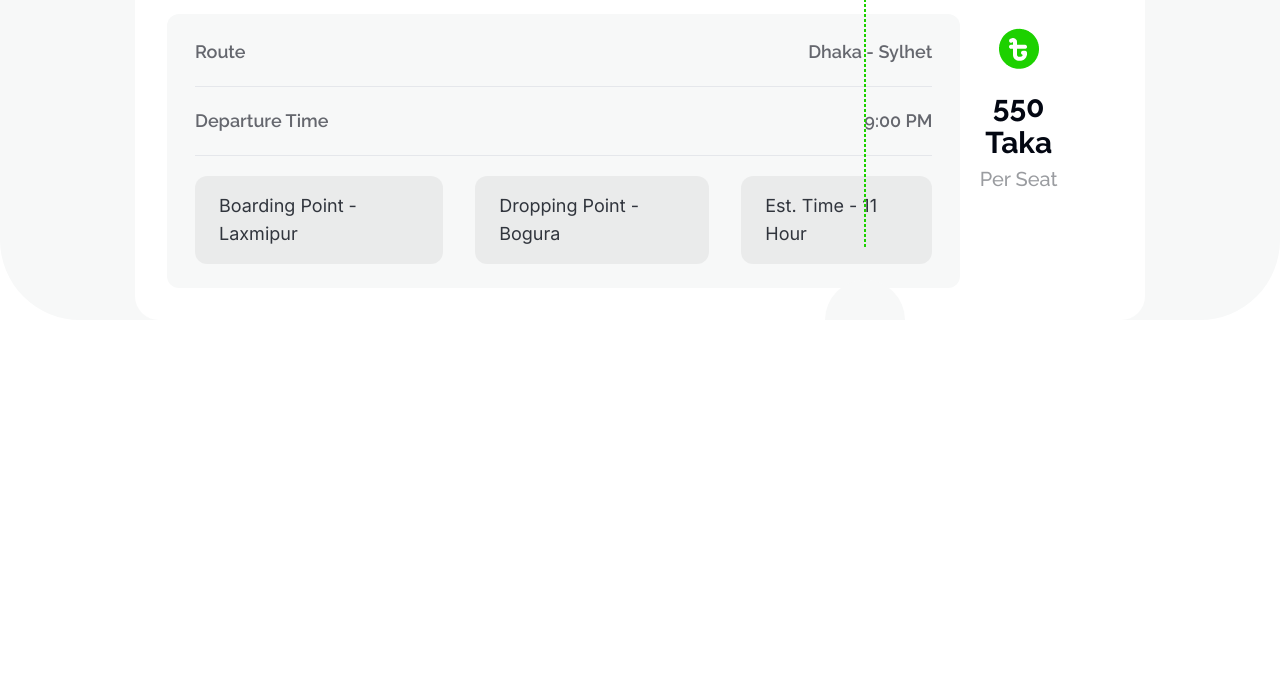
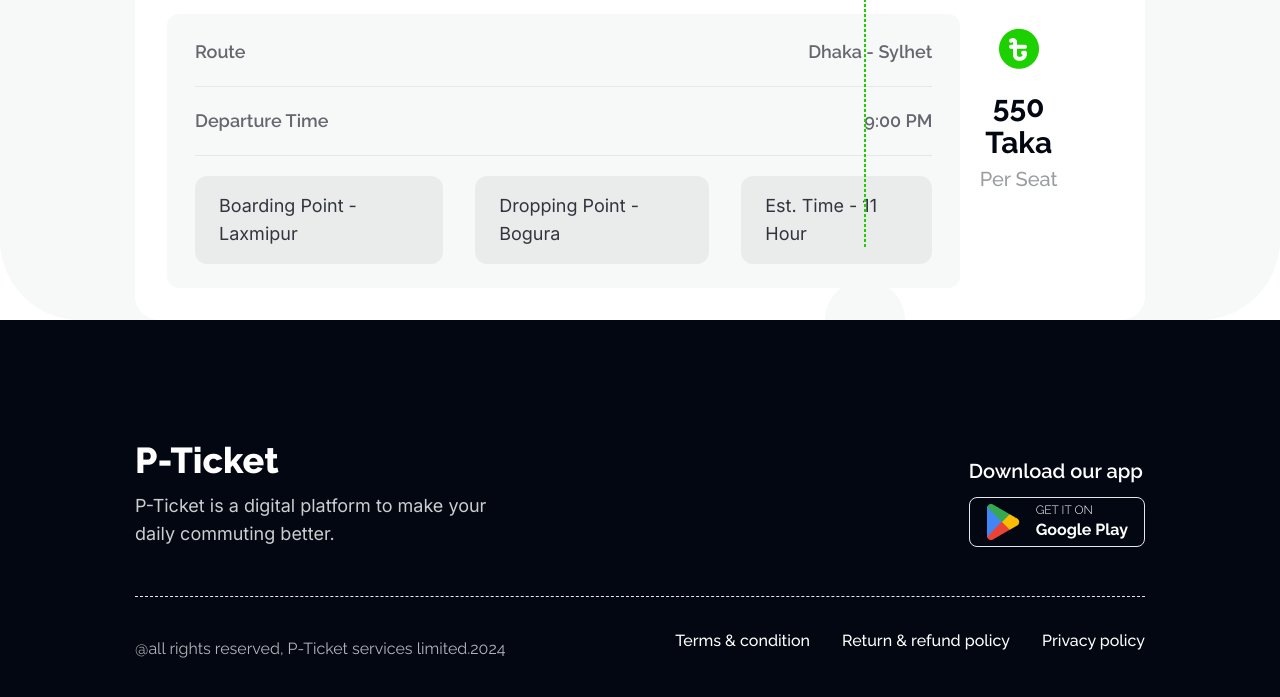
Before and after one commit to mranonno/fifth-assignment, a plain HTML site: page index.html in a window 1280 px wide. Shown: the part 1860-2557 px from the top of the page. Before the commit the page ends 2180 px from the top, so only its background shows below. Drawn offline with nearby package versions, Linux system fonts and the light colour scheme.

Commit message:
footer done

```diff
--- a/index.html
+++ b/index.html
@@ -235,7 +235,9 @@
           <!------ left side of destination ----->
           <div class="flex flex-col items-center">
             <!------ greenline paribhahan & 40 Seats ----->
-            <div class="flex lg:flex-row flex-col items-center justify-between mb-6 w-full">
+            <div
+              class="flex lg:flex-row flex-col items-center justify-between mb-6 w-full"
+            >
               <!------ greenline ----->
               <div class="flex items-center gap-4">
                 <div><img src="./images/bus-logo.png" alt="" /></div>
@@ -332,11 +334,43 @@
       <section></section>
     </main>
     <!------ Footer Section ----->
-    <footer>
+    <footer class="bg-black100 lg:py-[120px] lg:px-[135px] py-5">
       <!------ Web Details & Download Section ----->
-      <section></section>
+      <section class="flex lg:flex-row flex-col justify-between items-center mb-12">
+              <!------ footer title ----->
+        <div>
+          <h3 class="text-white text-4xl font-extrabold mb-3 text-center lg:text-start">P-Ticket</h3>
+          <p class="text-[#FFFFFFCC] text-lg font-inter lg:text-start text-center">
+            P-Ticket is a digital platform to make your <br />
+            daily commuting better.
+          </p>
+        </div>
+              <!------ download option ----->
+        <div>
+          <h4 class="text-white text-xl font-semibold mb-3 mt-4">Download our app</h4>
+          <div class="flex gap-4 border items-center px-4 py-1 rounded-lg">
+            <div><img src="./images/playstore.png" alt="" /></div>
+            <div class="text-white">
+              <p class="font-light text-xs">GET IT ON</p>
+              <h4 class="font-bold">Google Play</h4>
+            </div>
+          </div>
+        </div>
+      </section>
+      <hr class="border-dashed" />
       <!------ Copyrights Section ----->
-      <section></section>
+      <section class="flex lg:flex-row flex-col-reverse justify-between items-center mt-8">
+        <div>
+          <p class="text-[#FFFFFFB3]">
+            @all rights reserved, P-Ticket services limited.2024
+          </p>
+        </div>
+        <ul class="text-white font-inter font-medium flex lg:flex-row flex-col lg:gap-8 gap-3 text-center mb-4">
+          <li><a href="">Terms & condition</a></li>
+          <li><a href="">Return & refund policy</a></li>
+          <li><a href="">Privacy policy</a></li>
+        </ul>
+      </section>
     </footer>
     <script src="./scripts/app.js"></script>
     <script src="./scripts/utility.js"></script>
```
